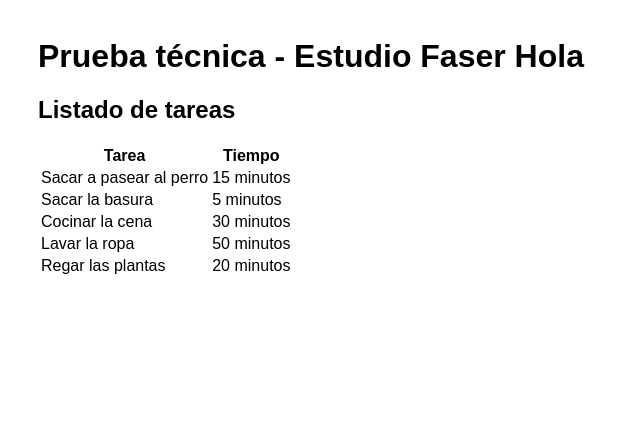
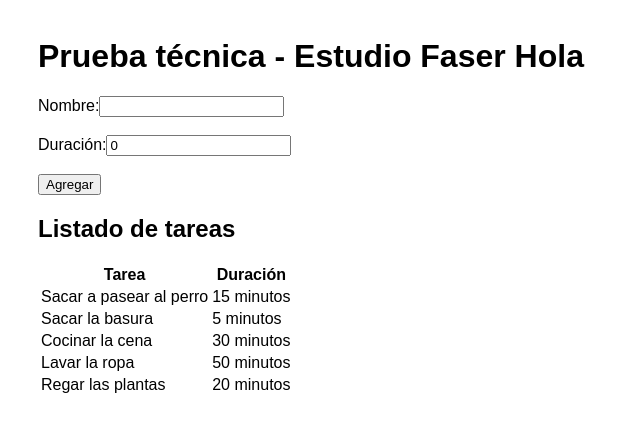
Before and after one commit to pgqueme/faser-prueba-tecnica, an Angular app: page / in a window 1280 px wide. Shown: the top 432 px of the page, without its empty margins (0-640 px from the left). Built offline with nearby package versions, Linux system fonts and the light colour scheme.

Commit message:
Add new task

```diff
--- a/src/app/app.component.html
+++ b/src/app/app.component.html
@@ -1,11 +1,19 @@
 <div class="container">
 	<h1>Prueba técnica - Estudio Faser Hola</h1>
+	<div>
+		<label for="fname">Nombre:</label>
+		<input type="text" id="nombre" name="nombre_tarea" [(ngModel)]="nombre_tarea"><br><br>
+		<label for="lname">Duración:</label>
+		<input type="number" id="tiempo" name="tiempo_tarea" [(ngModel)]="tiempo_tarea"><br><br>
+		<input type="button" value="Agregar" (click) = "agregarTarea(nombre_tarea, tiempo_tarea)">
+	</div>
 	<h2>Listado de tareas</h2>
+
 	<table class="table table-bordered">
 		<thead>
 			<tr>
 				<th scope="col">Tarea</th>
-				<th scope="col">Tiempo</th>
+				<th scope="col">Duración</th>
 			</tr>
 		</thead>
 		<tbody *ngFor="let tarea of tareas">
--- a/src/app/app.component.ts
+++ b/src/app/app.component.ts
@@ -9,6 +9,8 @@ import { Tarea } from './tarea';
 })
 export class AppComponent {
 	tareas: Tarea[];
+	nombre_tarea:string = "";
+	tiempo_tarea:number = 0;
 
 	constructor(
         public service: AppService,
@@ -21,4 +23,17 @@ export class AppComponent {
 	async obtenerTareas() {
 		this.tareas = await this.service.obtenerTareas();
 	}
+
+	async agregarTarea(nombre = "", tiempo = 0){
+		console.log('nombre', nombre);
+		console.log('tiempo', tiempo);
+		console.log('nombre', this.nombre_tarea);
+		console.log('tiempo', this.tiempo_tarea);
+		console.log('tareas',this.tareas);
+
+		let ultimoElemento = this.tareas.length + 1
+		this.tareas.push(new Tarea(ultimoElemento, nombre, tiempo));
+		this.nombre_tarea = "";
+		this.tiempo_tarea = 0;
+	}
 }
--- a/src/app/app.module.ts
+++ b/src/app/app.module.ts
@@ -3,6 +3,8 @@ import { NgModule } from '@angular/core';
 import { AppRoutingModule } from './app-routing.module';
 import { AppComponent } from './app.component';
 import { AppService } from './app.service';
+import { FormsModule } from '@angular/forms';
+
 
 @NgModule({
 	declarations: [
@@ -10,7 +12,8 @@ import { AppService } from './app.service';
 	],
 	imports: [
 		BrowserModule,
-		AppRoutingModule
+		AppRoutingModule,
+		FormsModule,
 	],
 	providers: [ AppService ],
 	bootstrap: [ AppComponent ]
```
